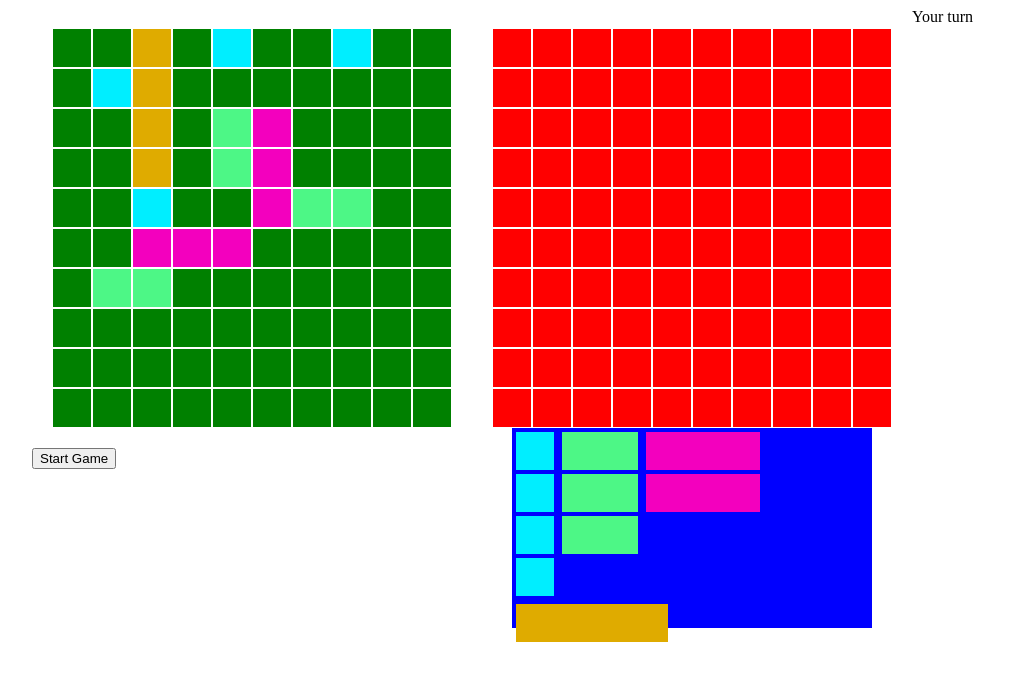
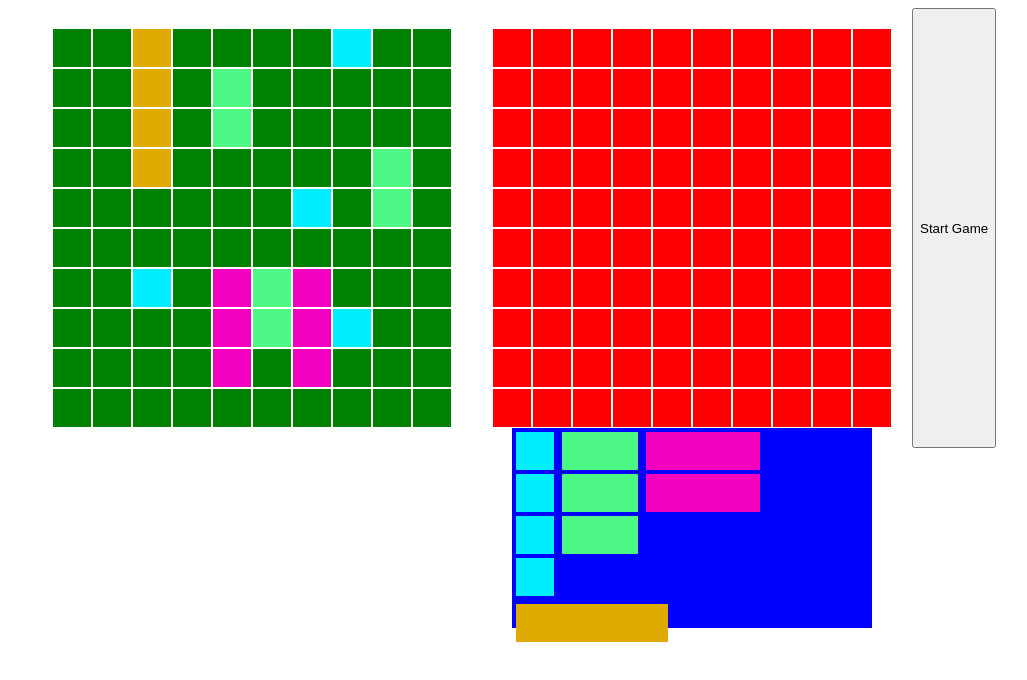
Before and after one commit to khusanov-95/react-game, a React (Create React App) app: page / in a window 1280 px wide. Shown: the top 680 px of the page, without its empty margins (108-1135 px from the left). Built offline with nearby package versions, Linux system fonts and the light colour scheme.

Commit message:
add game logic

```diff
--- a/src/components/App.js
+++ b/src/components/App.js
@@ -1,15 +1,16 @@
-import React,{useState} from 'react';
+import React, {useState,useRef} from 'react';
 import ComputerBattleGround from './ComputerBattleground';
 import UserBattleground from './UserBattleground';
 
 
 import './css/App.css'
 
-let gameOver = true;
-let currentPlayer = 'user';
+let gameOver = false;
+// let turn = 'user';
+
 
 function playGame() {
-  // if(gameOver) return
+  if(gameOver) return
   // if(currentPlayer === 'user');
   console.log('123')
 }
@@ -17,7 +18,8 @@ function playGame() {
 
 
 const App = () => {
-
+  let [turn, setTurn] = useState('user')
+console.log(turn)
 //   const [countDestroyer, setCountDestroyer] = useState(0)
 //   const [countSubmarine, setCountSubmarine] = useState(0)
 //   const [countBattleship, setCountBattleship] = useState(0)
@@ -29,15 +31,19 @@ const App = () => {
   return (
     <div className="container">
       <ComputerBattleGround
-      turn={currentPlayer === 'user' ? 'userTurn' : 'computerTurn'}
+      turn={turn} setTurn={setTurn}
+      gameOver={gameOver}
 
       // countDestroyer={countDestroyer} setCountDestroyer={setCountDestroyer}
       // countSubmarine={countSubmarine} setCountSubmarine={setCountSubmarine}
       // countBattleship={countBattleship} setCountBattleship={setCountBattleship}
       // countCarrier={countCarrier} setCountCarrier={setCountCarrier}
       />
-      <UserBattleground />
-      <div>{currentPlayer === 'user' ? 'Your turn' : 'Computers turn'}</div>
+      <UserBattleground
+      turn={turn} setTurn={setTurn}
+      gameOver={gameOver}
+      />
+      <div></div>
       <button onClick={() => playGame()}>Start Game</button>
     </div>
   );
--- a/src/components/ComputerBattleground.js
+++ b/src/components/ComputerBattleground.js
@@ -1,53 +1,28 @@
-import React ,{useState}from 'react';
+import React from 'react';
 import ArrayOfShips from './ArrayOfShips';
+import GenerateShips from './GenerateShips'
 
 import './css/App.css';
 // import './ShipList.css';
 let row = 10;
-
+let computerCells = Array.from( new Array(100), function() { return {ClassName: 'computer-cell', content: ''}});
+let countRenders = 0;
 
 const ComputerBattleGround = (props) => {
-
-  let computerCells = Array.from( new Array(100), function() { return {ClassName: 'computer-cell', content: ''}});
-  function generateShip(ship) {
-    let position;
-    let randomPosition = Math.floor(Math.random() * ship.positions.length);
-    let current = ship.positions[randomPosition];
-    if(randomPosition === 0 ) position = 1;
-    if(randomPosition === 1 ) position = 10;
-    let randomStart = Math.abs(Math.floor(Math.random() * computerCells.length - (ship.positions[0].length * position)));
-
-    let Taken = current.some(i => computerCells[randomStart + i].ClassName.includes('taken'));
-    let AtRightEdge = current.some(i => (randomStart + i) % row === row - 1);
-    let AtLeftEdge = current.some(i => (randomStart + i) % row === 0);
-
-
-    if(!Taken && !AtRightEdge && !AtLeftEdge) {
-      current.forEach(index => computerCells[randomStart + index].ClassName = `computer-cell taken ${ship.name} ship-cell`);
-        // DomCells[(randomStart + i) - 10].classList.add('taken')
-        // DomCells[(randomStart + i) + 10].classList.add('taken')
-        // DomCells[(randomStart + i)+ 1].classList.add('taken')
-        // DomCells[(randomStart + i) - 1].classList.add('taken')
-        // DomCells[(randomStart + i) - 9].classList.add('taken')
-        // DomCells[(randomStart + i) - 11].classList.add('taken')
-        // DomCells[(randomStart + i) + 9].classList.add('taken')
-        // DomCells[(randomStart + i) + 11].classList.add('taken')
-        }
-    else {
-      generateShip(ship)
-    }
+  countRenders ++;
+  if(countRenders < 2) {
+    GenerateShips(ArrayOfShips[0],computerCells,row);
+    GenerateShips(ArrayOfShips[0],computerCells,row);
+    GenerateShips(ArrayOfShips[0],computerCells,row);
+    GenerateShips(ArrayOfShips[0],computerCells,row);
+    GenerateShips(ArrayOfShips[1],computerCells,row);
+    GenerateShips(ArrayOfShips[1],computerCells,row);
+    GenerateShips(ArrayOfShips[1],computerCells,row);
+    GenerateShips(ArrayOfShips[2],computerCells,row);
+    GenerateShips(ArrayOfShips[2],computerCells,row);
+    GenerateShips(ArrayOfShips[3],computerCells,row);
   }
 
-  generateShip(ArrayOfShips[0]);
-  generateShip(ArrayOfShips[0]);
-  generateShip(ArrayOfShips[0]);
-  generateShip(ArrayOfShips[0]);
-  generateShip(ArrayOfShips[1]);
-  generateShip(ArrayOfShips[1]);
-  generateShip(ArrayOfShips[1]);
-  generateShip(ArrayOfShips[2]);
-  generateShip(ArrayOfShips[2]);
-  generateShip(ArrayOfShips[3]);
 //playing
 
 // const [countDestroyer, setCountDestroyer] = useState(0)
@@ -62,8 +37,13 @@ let countCarrier = 0;
 
 
 
-    function revealCell(cell) {
-  if(props.turn === 'userTurn') {
+
+
+
+
+    function revealComputerCell(cell,e) {
+  if(props.turn === 'user' && !props.gameOver) {
+    if(!e.target.className.includes('damaged') && !e.target.className.includes('missed')) {
       if(cell.ClassName.includes('destroyer')) countDestroyer ++
       if(cell.ClassName.includes('submarine')) countSubmarine ++
       if(cell.ClassName.includes('battleship')) countBattleship ++
@@ -71,18 +51,23 @@ let countCarrier = 0;
 
       if(cell.ClassName.includes('taken')) {
        cell.ClassName = `${cell.ClassName} damaged`;
-       console.log(cell)
+       e.target.className = `${cell.ClassName} damaged`
+      } else {
+        e.target.className = `${cell.ClassName} missed`
+        cell.ClassName = `${cell.ClassName} missed`;
       }
+      props.setTurn('computer');
     }
-    // computerCells.forEach(cell =>  revealCell(cell))
-    // console.log(countDestroyer,countSubmarine,countBattleship,countCarrier)
+
+    }
+
   }
 
   return (
     <div className="computer-cells-container">
        {computerCells.map((computerCell,i) =>
       <div
-        onClick={() => revealCell(computerCell)}
+        onClick={(e) => revealComputerCell(computerCell,e)}
         className={computerCell.ClassName}
         key={i}
         id={`computerCell-${i}`}
@@ -92,4 +77,6 @@ let countCarrier = 0;
   )
 }
 
+
+
 export default ComputerBattleGround;
--- /dev/null
+++ b/src/components/GenerateShips.js
@@ -0,0 +1,23 @@
+ function GenerateShips(ship,computerCells,row) {
+  let position;
+  let randomPosition = Math.floor(Math.random() * ship.positions.length);
+  let current = ship.positions[randomPosition];
+  if(randomPosition === 0 ) position = 1;
+  if(randomPosition === 1 ) position = 10;
+  let randomStart = Math.abs(Math.floor(Math.random() * computerCells.length - (ship.positions[0].length * position)));
+
+  let Taken = current.some(i => computerCells[randomStart + i].ClassName.includes('taken'));
+  let AtRightEdge = current.some(i => (randomStart + i) % row === row - 1);
+  let AtLeftEdge = current.some(i => (randomStart + i) % row === 0);
+
+
+  if(!Taken && !AtRightEdge && !AtLeftEdge) {
+    current.forEach(index => computerCells[randomStart + index].ClassName = `computer-cell taken ${ship.name} ship-cell`);
+
+      }
+  else {
+    GenerateShips(ship,computerCells,row)
+  }
+}
+
+export default GenerateShips
--- a/src/components/UserBattleground.js
+++ b/src/components/UserBattleground.js
@@ -3,7 +3,7 @@ import ShipList from './ShipsList';
 
 import './css/App.css';
 import './css/ShipList.css';
-const UserBattleground = () => {
+const UserBattleground = (props) => {
   let row = 10;
   const [shipCellId, setShipCellId] = useState('');
   const [dragedShip, setDragedShip] = useState(null);
@@ -83,6 +83,61 @@ function dragEndHandler(e) {
   console.log('drag end')
 }
 
+
+let computerCountDestroyer = 0;
+let computerCountSubmarine = 0;
+let computerCountBattleship = 0;
+let computerCountCarrier = 0;
+
+
+function revealUserCell() {
+  console.log('pc turn')
+  props.setTurn('user');
+  let random = Math.floor(userCells.length * Math.random());
+
+    if(!userCells[random].ClassName.includes('damaged') && !userCells[random].ClassName.includes('missed')) {
+      // setUserCells(
+      //   userCells.map((cell, i) => {
+      //     if(cell === userCells[random]) cell.ClassName = `${cell.ClassName} damaged`
+      //     return cell
+      //   })
+      // )
+      if(!userCells[random].ClassName.includes('destroyer')) computerCountDestroyer ++
+      if(!userCells[random].ClassName.includes('submarine')) computerCountSubmarine ++
+      if(!userCells[random].ClassName.includes('battleship')) computerCountBattleship ++
+      if(!userCells[random].ClassName.includes('carrier')) computerCountCarrier ++
+
+      if(userCells[random].ClassName.includes('taken')) {
+      setUserCells(
+        userCells.map((cell) => {
+          if(cell === userCells[random]) cell.ClassName = `${cell.ClassName} damaged`
+          return cell
+        })
+      )
+      } else {
+        setUserCells(
+          userCells.map((cell) => {
+            if(cell === userCells[random]) cell.ClassName = `${cell.ClassName} missed`
+            return cell
+          })
+        )
+      }
+      // if(cell.ClassName.includes('taken')) {
+      //  cell.ClassName = `${cell.ClassName} damaged`;
+      //  e.target.className = `${cell.ClassName} damaged`
+      // } else {
+      //   e.target.className = `${cell.ClassName} missed`
+      //   cell.ClassName = `${cell.ClassName} missed`;
+      // }
+    }
+      else  revealUserCell()
+
+      // return
+
+}
+
+if(props.turn === 'computer' && !props.gameOver) setTimeout (revealUserCell, 1600)
+
   return (
     <div>
     <div className="user-cells-container">
--- a/src/components/css/App.css
+++ b/src/components/css/App.css
@@ -31,7 +31,15 @@
   height: 38px;
   border: 1px solid #fff;
 }
-
-.damaged {
-  background-color: yellowgreen;
+.computer-cell.damaged {
+  background-color: black;
 }
+.computer-cell.missed {
+  background-color: white;
+}
+.user-cell.damaged {
+  background-color: black;
+}
+.user-cell.missed {
+  background-color: white;
+}
--- a/src/components/css/ShipList.css
+++ b/src/components/css/ShipList.css
@@ -18,14 +18,14 @@
   height: 38px;
 }
 .destroyer {
-  background-color: rgb(0, 238, 255)!important;
+  background-color: rgb(0, 238, 255);
 }
 .submarine {
-  background-color: rgb(77, 247, 134)!important;
+  background-color: rgb(77, 247, 134);
 }
 .battleship {
-  background-color: rgb(243, 0, 190)!important;
+  background-color: rgb(243, 0, 190);
 }
 .carrier {
-  background-color: rgb(223, 171, 0)!important;
+  background-color: rgb(223, 171, 0);
 }
```
Also changed, not shown: src/components/Game.js (added), 1 other file (tests, documents, lock files or other folders).
